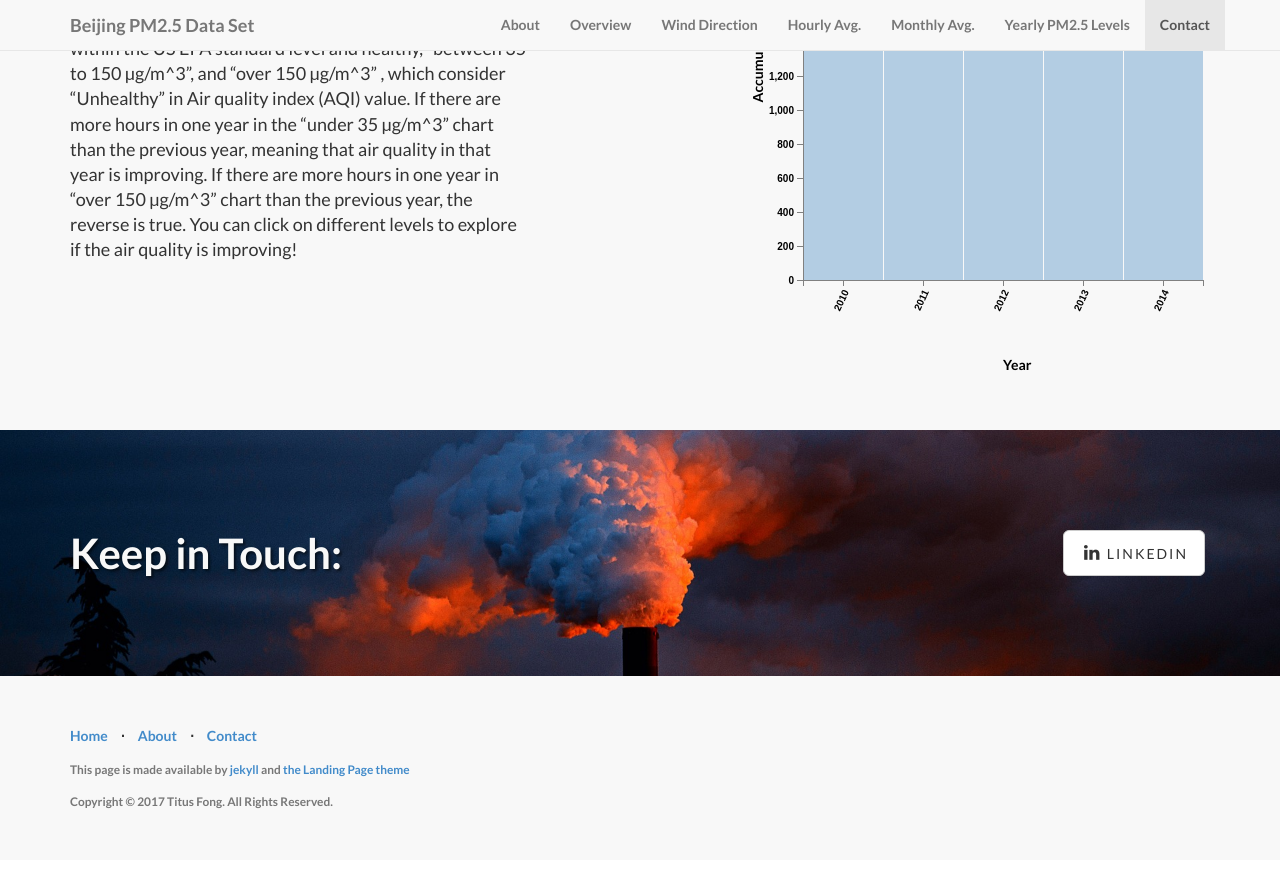
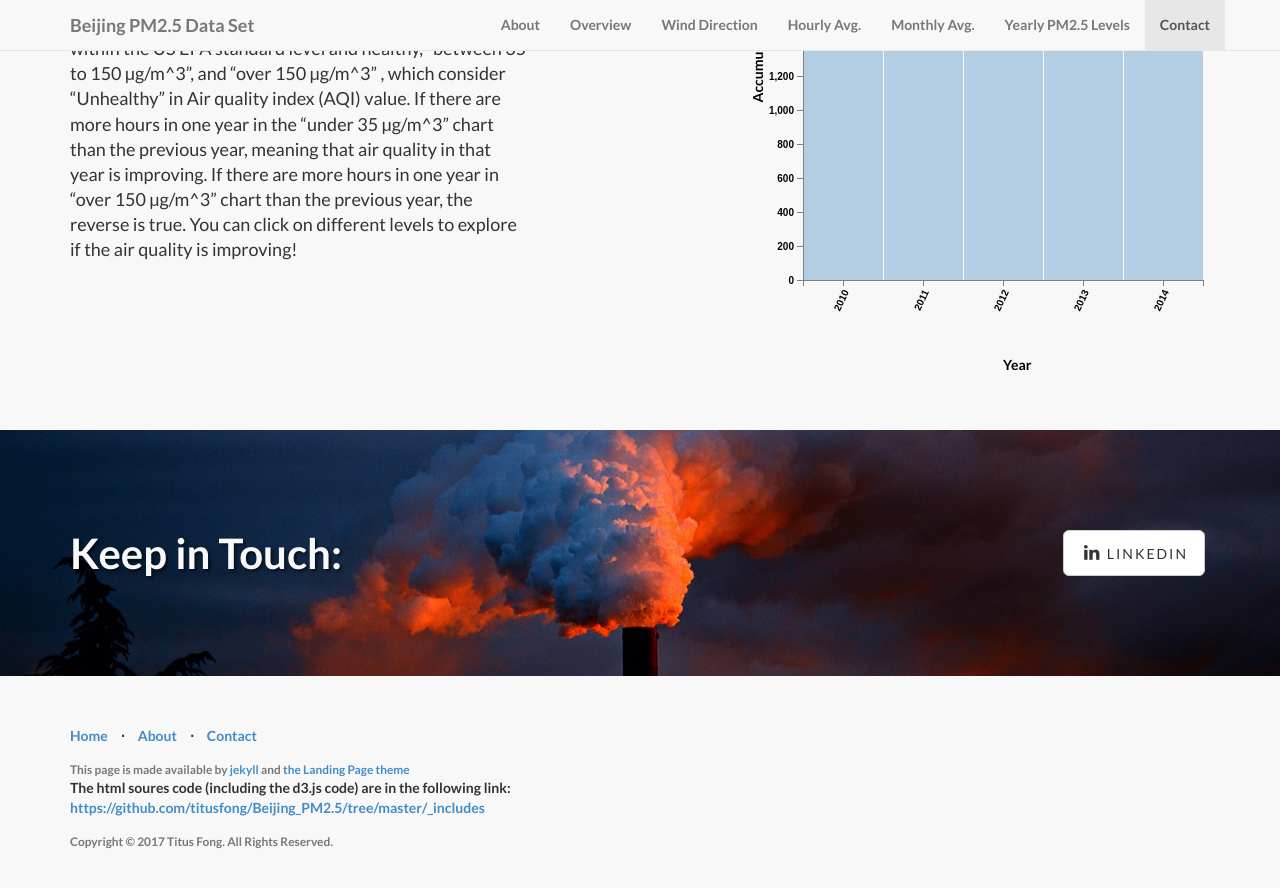
Before and after one commit to titusfong/Beijing_PM2.5, a Jekyll site: the page built from index.html, in a window 1280 px wide and 900 px high, scrolled down 3949 px. Shown: the top 888 px of the window. Built offline with Jekyll 4.4.1, drawn with Linux system fonts in a browser that asks for light colours; nearby versions of some CDN libraries; library files that are not in the unit come from our copies; before the commit the page ends 4809 px from its top, so only the background shows below that.

Commit message:
Update footer.html

```diff
--- a/_includes/footer.html
+++ b/_includes/footer.html
@@ -17,7 +17,7 @@
                     </li>
                 </ul>
                 <p class="copyright text-muted small">This page is made available by <a href="https://jekyllrb.com/"> jekyll</a> and <a href="http://jekyllthemes.org/themes/landing-page/">the Landing Page theme</a>
-
+                <p>The html soures code (including the d3.js code) are in the following link: <a href="https://github.com/titusfong/Beijing_PM2.5/tree/master/_includes">https://github.com/titusfong/Beijing_PM2.5/tree/master/_includes</a>
                 </p>
                 <p class="copyright text-muted small">{{ site.copyright }}</p>
 
```
